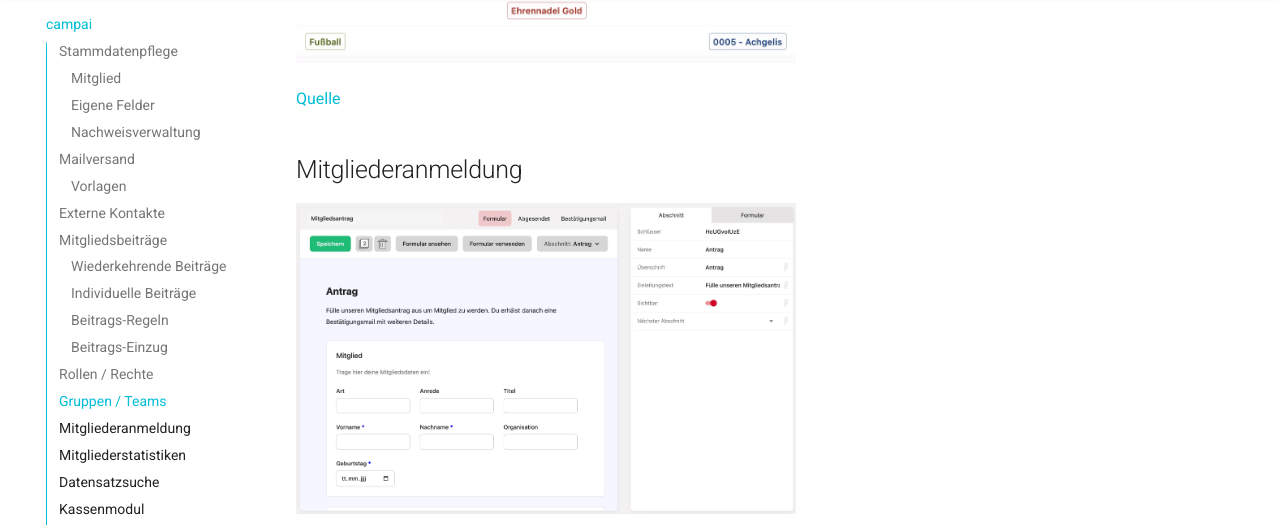
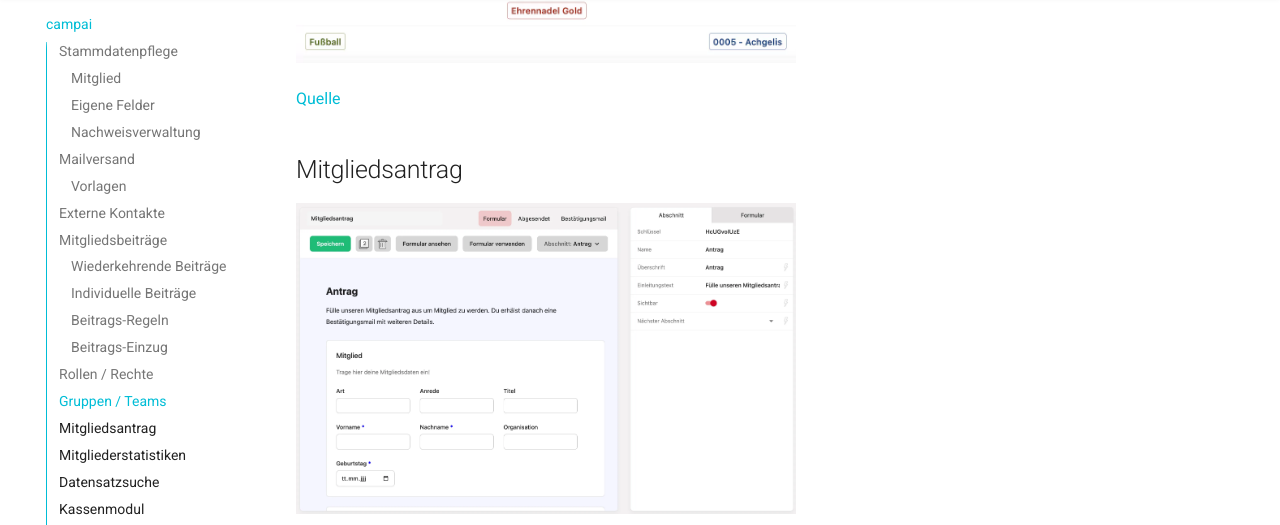
Before and after one commit to KjG-Bad-Abbach/kjg-mida-comparison, an MkDocs documentation site: the page built from docs/campai.md, in a window 1280 px wide and 900 px high, scrolled down 6264 px. Shown: the part 105-630 px from the top of the window. Built offline with MkDocs 1.6.1 and Material for MkDocs 9.7.7, drawn with Linux system fonts in a browser that asks for light colours.

Commit message:
Rename "Mitgliederanmeldung" to "Mitgliedsantrag" in campai.md and campflow.md for consistency

```diff
--- a/docs/campai.md
+++ b/docs/campai.md
@@ -86,9 +86,9 @@
 
 [Quelle](https://www.campai.com/funktionen/mitgliederverwaltung)
 
-## Mitgliederanmeldung
+## Mitgliedsantrag
 
-[![Mitgliederanmeldung](assets/campai/mitgliedsantrag.webp){ width="500" }](assets/campai/mitgliedsantrag.webp)
+[![Mitgliedsantrag](assets/campai/mitgliedsantrag.webp){ width="500" }](assets/campai/mitgliedsantrag.webp)
 
 [Quelle](https://www.campai.com/funktionen/formulare)
 
```
Also changed, not shown: docs/campflow.md (+2 -2 lines).
